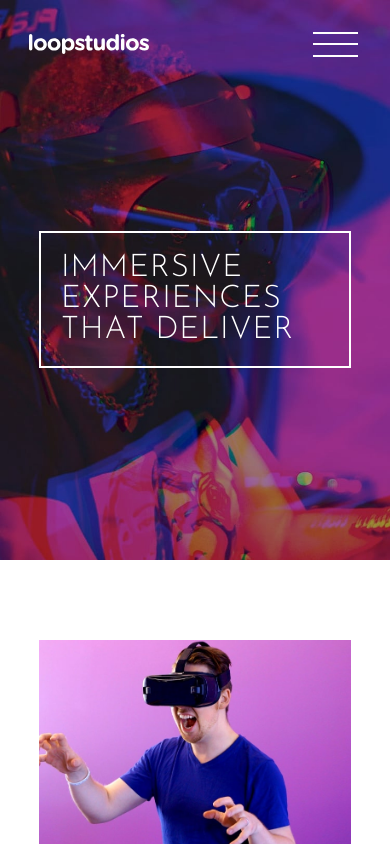
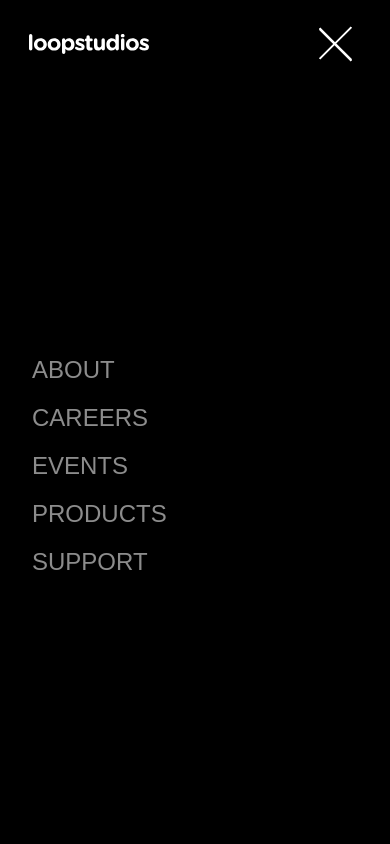
Before and after one commit to pedropfsf/loopstudios-landing-page-vue, a Vue app: page / in a window 390 px wide. Both pictures are taken after a click on the element 335 px from the left and 44 px from the top of the page. Shown: the top 844 px of the page. Built offline with nearby package versions, Linux system fonts and the light colour scheme.

Commit message:
:construction: Desenvolvendo menu mobile

```diff
--- a/src/App.vue
+++ b/src/App.vue
@@ -1,13 +1,31 @@
 <template>
   <div id="run">
-    <Background>
-      <Header/>
-      <MessageText>
+    <Background
+      :typeJustifyContent="
+        valueMenuMobile ? 'flex-start' : 'space-between'
+      "
+      :removeBackgroundImage="valueMenuMobile"
+    >
+      <Header
+        :valueMenuMobile="valueMenuMobile"
+        :methodMenuMobile="changeMenuMobile"
+      />
+      <MenuMobile
+        v-show="valueMenuMobile"
+      />
+      <MessageText
+        v-show="!valueMenuMobile"
+      >
         IMMERSIVE EXPERIENCES THAT DELIVER
       </MessageText>
     </Background>
-    <Main/>
-    <Footer/>
+
+    <Main
+      v-show="!valueMenuMobile"
+    />
+    <Footer
+      v-show="!valueMenuMobile"
+    />
   </div>
 </template>
 
@@ -18,6 +36,7 @@
   import MessageText from './components/MessageText/MessageText.vue';
   import Main from './components/Main/Main.vue';
   import Footer from './components/Footer/Footer.vue';
+  import MenuMobile from './components/MenuMobile/MenuMobile.vue';
 
 export default {
     name: 'App',
@@ -26,7 +45,30 @@ export default {
       Header,
       MessageText,
       Main,
-      Footer
+      Footer,
+      MenuMobile
+    },
+    data() {
+      return {
+        valueMenuMobile: false,
+        mediaQuerieList: matchMedia("(max-width: 822px)")
+      }
+    },
+    methods: {
+      changeMenuMobile() {
+        this.valueMenuMobile = !this.valueMenuMobile;
+      },
+      changeValueResponsive(mediaQuerieList) {
+        if(mediaQuerieList.matches) {
+          this.valueMenuMobile = false;
+          console.log("Funcionou");
+        }
+      },
+      mounted() {
+        this.changeValueResponsive(this.mediaQuerieList);
+
+        this.mediaQuerieList.addListener(this.changeValueResponsive);
+      }
     }
   }
 
--- a/src/components/Background/Background.vue
+++ b/src/components/Background/Background.vue
@@ -1,5 +1,8 @@
 <template>
-    <div id="Background">
+    <div
+        id="Background"
+        ref="background"
+    >
         <slot>
 
         </slot>
@@ -12,6 +15,27 @@
         name: "Background",
         components: {
 
+        },
+        props: {
+            typeJustifyContent: {
+                require: true,
+                type: String
+            },
+            removeBackgroundImage: {
+                require: true,
+                type: Boolean
+            }
+        },
+        updated() {
+            this.$refs.background.style.justifyContent = this.typeJustifyContent;
+
+            if(this.removeBackgroundImage) {
+                this.$refs.background.style.backgroundImage = "none";
+                this.$refs.background.style.height = "100vh";
+            } else {
+                this.$refs.background.style.backgroundImage = `url(${require('../../assets/desktop/image-hero.jpg')})`;
+                this.$refs.background.style.height = "";
+            }
         }
     }
 
@@ -28,6 +52,7 @@
         justify-content: space-between;
         align-items: flex-start;
 
+        background-color: var(--black);
         background-image: url(../../assets/desktop/image-hero.jpg);
         background-repeat: no-repeat;
         background-size: cover;
--- a/src/components/Footer/LinkSocialMedia/LinkSocialMedia.vue
+++ b/src/components/Footer/LinkSocialMedia/LinkSocialMedia.vue
@@ -37,8 +37,6 @@
         mounted() {
             const linkRef = this.$refs.link;
             const barRef = this.$refs.bar;
-            console.log(linkRef);
-            console.log(barRef);
 
             linkRef.addEventListener('mouseenter', () => {
                 barRef.style.width = "100%";
--- a/src/components/Header/ButtonMobile/ButtonMobile.vue
+++ b/src/components/Header/ButtonMobile/ButtonMobile.vue
@@ -1,7 +1,7 @@
 <template>
     <div
         id="ButtonMobile"
-        @click="$emit('click-button', valueButton)"
+        @click="$emit('click-button')"
     >
         <div
             class="line"
@@ -38,7 +38,7 @@
         },
         props: {
             value: {
-                required: true,
+                require: true,
                 type: Boolean
             }
         },
@@ -55,8 +55,7 @@
                 lineBottom: {
                     bottom: "0%",
                     transform: "",
-                },
-                valueButton: false,
+                }
             }
         },
         methods: {
@@ -82,8 +81,6 @@
         },
         updated() {
             this.changeStylesLine(this.value);
-
-            this.valueButton = !this.value;
         }
     }
 
--- a/src/components/Header/Header.vue
+++ b/src/components/Header/Header.vue
@@ -19,7 +19,7 @@
         </nav>
         <ButtonMobile
             v-show="toggleMenu === 'mobile'"
-            @click-button="clickButton"
+            @click-button="methodMenuMobile"
             :value="valueMenuMobile"
         />
     </header>
@@ -61,9 +61,7 @@
                     }
                 ],
                 mediaQuerieList: matchMedia("(max-width: 822px)"),
-                toggleMenu: "desktop",
-                valueMenuMobile: ''
-
+                toggleMenu: "desktop"
             }
         },
         methods: {
@@ -74,16 +72,21 @@
                     this.toggleMenu = "desktop";
                 }
             },
-            clickButton(value) {
-                this.valueMenuMobile = value;
-
-                console.log(this.valueMenuMobile)
-            }
         },
         mounted() {
             this.showButtonMobile(this.mediaQuerieList);
 
             this.mediaQuerieList.addEventListener('change', this.showButtonMobile);
+        },
+        props: {
+            valueMenuMobile: {
+                require: true,
+                type: Boolean
+            },
+            methodMenuMobile: {
+                require: true,
+                type: Function
+            }
         }
     }
 
--- /dev/null
+++ b/src/components/MenuMobile/MenuMobile.vue
@@ -0,0 +1,88 @@
+<template>
+    <div id="MenuMobile">
+        <nav id="nav">
+            <ul id="list-items">
+                <li
+                    class="item"
+                    v-for="item in items"
+                    :key="item.id"
+                >
+                    <a
+                        class="link"
+                        href="#"
+                    >
+                        {{ item.name }}
+                    </a>
+                </li>
+            </ul>
+        </nav>
+    </div>
+</template>
+
+<script>
+    export default {
+        name: "MenuMobile",
+        components: {
+
+        },
+        data() {
+            return {
+                items: [
+                    {
+                        id: 1,
+                        name: "ABOUT"
+                    },
+                    {
+                        id: 2,
+                        name: "CAREERS"
+                    },
+                    {
+                        id: 3,
+                        name: "EVENTS"
+                    },
+                    {
+                        id: 4,
+                        name: "PRODUCTS"
+                    },
+                    {
+                        id: 5,
+                        name: "SUPPORT"
+                    }
+                ]
+            }
+        }
+    }
+</script>
+
+<style scoped>
+    div#MenuMobile {
+        width: 100%;
+        flex: 1;
+
+        background-color: var(--black);
+    }
+
+    nav#nav {
+        margin-left: 2rem;
+    }
+
+    div#MenuMobile,
+    ul#list-items
+    {
+        display: flex;
+        flex-direction: column;
+        justify-content: center;
+    }
+
+    li.item {
+        margin: 10px 0;
+    }
+
+    a.link {
+        color: var(--dark-gray);
+
+        font-size: 1.5rem;
+
+        text-decoration: none;
+    }
+</style>
```
